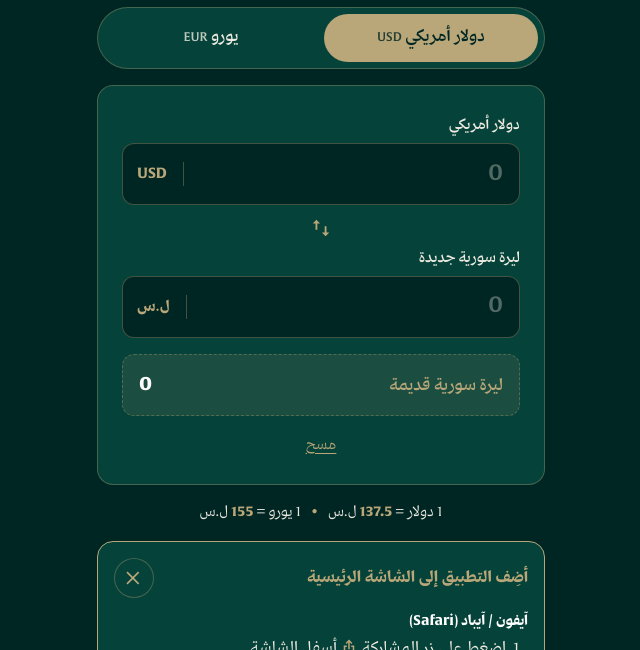
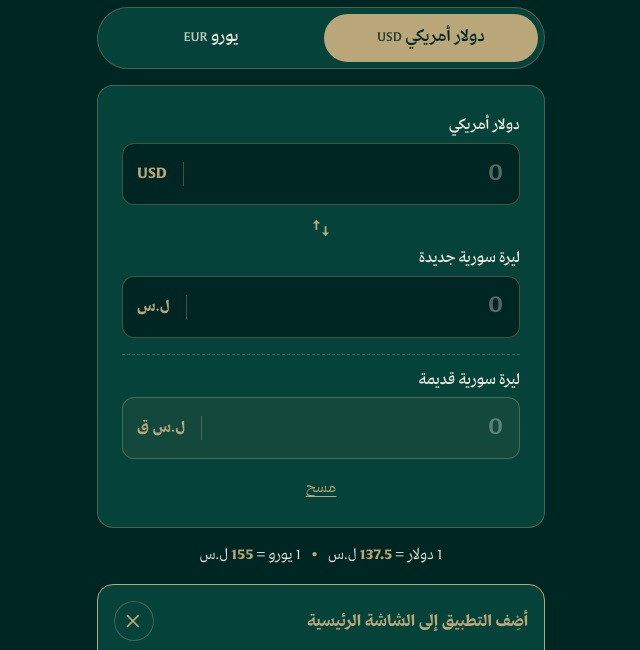
Before and after one commit to HasanMhdAmin/sp-converter, a plain HTML site: page index.html in a window 1280 px wide. Shown: the part 109-759 px from the top of the page, without its empty margins (319-959 px from the left). Drawn offline with Linux system fonts and the light colour scheme.

Commit message:
Make the O.S.P editable

```diff
--- a/app.js
+++ b/app.js
@@ -59,6 +59,8 @@
   }
 
   function sanitize(str) { return sanitizeDecimal(str, 11, 2); }
+  // Old S.P. is new S.P. × 100, so it gets two more integer digits.
+  function sanitizeOld(str) { return sanitizeDecimal(str, 13, 2); }
   function sanitizeRate(str) { return sanitizeDecimal(str, 7, 4); }
 
   // Add thousands separators to a sanitized string, keeping a trailing "." or typed decimals.
@@ -70,8 +72,9 @@
     return parts.length > 1 ? intPart + '.' + parts[1] : intPart;
   }
 
+  // Inputs are already sanitized on input; just drop the thousands separators.
   function parseAmount(str) {
-    var n = parseFloat(sanitize(str));
+    var n = parseFloat(normalizeDigits(str).replace(/[^\d.]/g, ''));
     return isFinite(n) ? n : null;
   }
 
@@ -95,7 +98,7 @@
     },
     updatedAt: load(KEYS.updatedAt),
     currency: load(KEYS.currency) === 'EUR' ? 'EUR' : 'USD',
-    source: 'foreign', // which field the user last edited: 'foreign' | 'sp'
+    source: 'foreign', // which field the user last edited: 'foreign' | 'sp' | 'old'
     value: null        // numeric value of that field
   };
 
@@ -108,7 +111,7 @@
     foreignLabel: $('foreignLabel'),
     foreignUnit: $('foreignUnit'),
     spInput: $('spInput'),
-    oldSp: $('oldSpOutput'),
+    oldSpInput: $('oldSpInput'),
     clearBtn: $('clearBtn'),
     rateUsdText: $('rateUsdText'),
     rateEurText: $('rateEurText'),
@@ -184,23 +187,22 @@
 
   function render() {
     var rate = currentRate();
-    var spValue = null;
+    var v = state.value;
+    // Everything is derived from the new S.P. amount; the edited field is left as typed.
+    var spValue = v === null ? null
+      : state.source === 'foreign' ? v * rate
+      : state.source === 'old' ? v / OLD_SP_FACTOR
+      : v;
 
-    if (state.source === 'foreign') {
-      spValue = state.value === null ? null : state.value * rate;
-      el.spInput.value = formatAmount(spValue);
-    } else {
-      spValue = state.value;
-      el.foreignInput.value = formatAmount(spValue === null ? null : spValue / rate);
-    }
-
-    el.oldSp.textContent = spValue === null ? '0' : formatAmount(spValue * OLD_SP_FACTOR);
+    if (state.source !== 'foreign') el.foreignInput.value = formatAmount(spValue === null ? null : spValue / rate);
+    if (state.source !== 'sp') el.spInput.value = formatAmount(spValue);
+    if (state.source !== 'old') el.oldSpInput.value = formatAmount(spValue === null ? null : spValue * OLD_SP_FACTOR);
     fitAmounts();
   }
 
   // Shrink the font for long numbers so they stay fully visible on narrow screens.
   function fitAmounts() {
-    [el.foreignInput, el.spInput].forEach(function (input) {
+    [el.foreignInput, el.spInput, el.oldSpInput].forEach(function (input) {
       var len = input.value.length;
       input.classList.toggle('long', len > 10 && len <= 14);
       input.classList.toggle('xlong', len > 14);
@@ -208,8 +210,9 @@
   }
 
   function onAmountInput(source) {
+    var sanitizer = source === 'old' ? sanitizeOld : sanitize;
     return function (e) {
-      reformatInput(e.target, sanitize);
+      reformatInput(e.target, sanitizer);
       state.source = source;
       state.value = parseAmount(e.target.value);
       render();
@@ -404,13 +407,15 @@
   }
 
   // ---------- wiring ----------
-  [el.foreignInput, el.spInput, el.rateUsdInput, el.rateEurInput].forEach(function (input) {
+  [el.foreignInput, el.spInput, el.oldSpInput, el.rateUsdInput, el.rateEurInput].forEach(function (input) {
     input.addEventListener('beforeinput', handleBeforeInput);
   });
   el.foreignInput.addEventListener('input', onAmountInput('foreign'));
   el.spInput.addEventListener('input', onAmountInput('sp'));
-  el.foreignInput.addEventListener('blur', onAmountBlur);
-  el.spInput.addEventListener('blur', onAmountBlur);
+  el.oldSpInput.addEventListener('input', onAmountInput('old'));
+  [el.foreignInput, el.spInput, el.oldSpInput].forEach(function (input) {
+    input.addEventListener('blur', onAmountBlur);
+  });
   el.rateUsdInput.addEventListener('input', onRateInput);
   el.rateEurInput.addEventListener('input', onRateInput);
 
--- a/index.html
+++ b/index.html
@@ -15,7 +15,7 @@
   <meta name="apple-mobile-web-app-title" content="محوّل الليرة">
   <link rel="apple-touch-icon" href="icons/apple-touch-icon.png">
   <link rel="icon" type="image/png" sizes="32x32" href="icons/favicon-32.png">
-  <link rel="icon" type="image/svg+xml" href="icons/icon.svg">
+  <link rel="icon" type="image/svg+xml" href="icons/logo.svg">
 
   <link rel="stylesheet" href="styles.css">
 </head>
@@ -61,9 +61,12 @@
           </div>
         </div>
 
-        <div class="old-sp" aria-live="polite">
-          <span class="old-sp-label">ليرة سورية قديمة</span>
-          <output id="oldSpOutput" class="old-sp-value" for="spInput foreignInput" dir="ltr">0</output>
+        <div class="field old-sp">
+          <label for="oldSpInput">ليرة سورية قديمة</label>
+          <div class="input-wrap">
+            <input id="oldSpInput" class="amount" type="text" inputmode="decimal" autocomplete="off" dir="ltr" placeholder="0" aria-describedby="oldSpUnit">
+            <span class="unit" id="oldSpUnit">ل.س ق</span>
+          </div>
         </div>
 
         <button type="button" class="text-btn" id="clearBtn">مسح</button>
--- a/styles.css
+++ b/styles.css
@@ -222,24 +222,11 @@ main { display: flex; flex-direction: column; gap: 16px; }
 }
 
 .old-sp {
-  display: flex;
-  align-items: baseline;
-  justify-content: space-between;
-  flex-wrap: wrap;
-  gap: 4px 12px;
   margin-top: 8px;
-  padding: 14px 16px;
-  border-radius: 12px;
-  background: rgba(185, 167, 121, 0.12);
-  border: 1px dashed var(--border);
+  padding-top: 14px;
+  border-top: 1px dashed var(--border);
 }
-.old-sp-label { color: var(--accent); font-weight: 500; }
-.old-sp-value {
-  font-size: 1.35rem;
-  font-weight: 700;
-  font-variant-numeric: tabular-nums;
-  word-break: break-all;
-}
+.old-sp .input-wrap { background: rgba(185, 167, 121, 0.08); }
 
 /* Rates */
 .rates { text-align: center; color: var(--text-muted); font-size: .95rem; }
```
Also changed, not shown: sw.js (+7 -3 lines), .claude/launch.json, icons/apple-touch-icon.png, icons/favicon-32.png, icons/icon-192.png, icons/icon-512.png, icons/icon.svg (deleted), icons/logo.svg (renamed from icons/شعار_الهوية_البصرية_السورية.svg), 2 other files.
